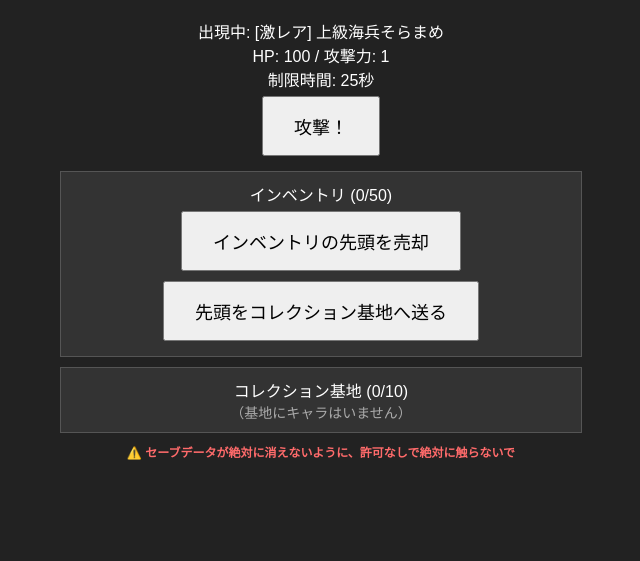
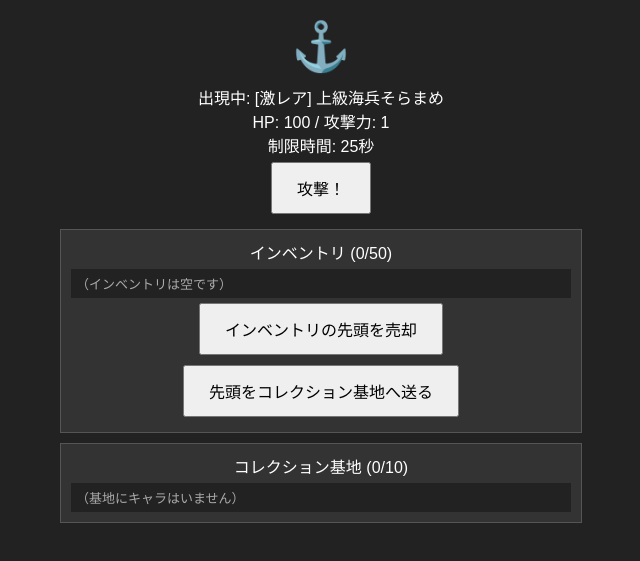
Before and after one commit to SORAMAMEHero-sys/collection.soramame, a plain HTML site: page index.html in a window 1280 px wide. Shown: the part 71-632 px from the top of the page, without its empty margins (319-959 px from the left). Drawn offline with Linux system fonts and the light colour scheme.

Commit message:
インベントリ大型アップデート

```diff
--- a/index.html
+++ b/index.html
@@ -6,17 +6,19 @@
     <title>STEEL THE BRAINROT</title>
     <style>
         body { font-family: sans-serif; text-align: center; background: #222; color: white; touch-action: manipulation; margin: 0; padding: 10px; }
-        button { padding: 15px 30px; font-size: 18px; margin: 5px; cursor: pointer; }
+        button { padding: 12px 24px; font-size: 16px; margin: 5px; cursor: pointer; }
         #admin-panel { display: none; background: #400; padding: 20px; border: 2px solid red; margin-top: 20px; }
         .panel { border: 1px solid #555; padding: 10px; margin: 10px auto; max-width: 500px; background: #333; }
-        .warning { color: #ff6b6b; font-size: 12px; margin-top: 5px; font-weight: bold; }
-        .item-list { font-size: 14px; color: #aaa; }
+        .warning { color: #ff6b6b; font-size: 11px; margin-top: 5px; font-weight: bold; }
+        .item-list { font-size: 13px; color: #aaa; max-height: 80px; overflow-y: auto; background: #222; padding: 5px; margin-top: 5px; text-align: left; }
+        #enemy-emoji { font-size: 48px; margin: 10px 0; }
     </style>
 </head>
 <body>
 
 <h1>STEEL THE BRAINROT</h1>
 <div id="game">
+    <div id="enemy-emoji">🥔</div>
     <div id="enemy-display">敵出現中！</div>
     <div id="hp-display">HP: --</div>
     <div id="timer-display">制限時間: 30秒</div>
@@ -24,16 +26,15 @@
 
     <div class="panel">
         <div class="inventory">インベントリ (<span id="inv-count">0</span>/50)</div>
+        <div id="inv-list" class="item-list">（インベントリは空です）</div>
         <button id="sell-btn">インベントリの先頭を売却</button>
         <button id="to-base-btn">先頭をコレクション基地へ送る</button>
     </div>
 
     <div class="panel">
         <div class="base">コレクション基地 (<span id="base-count">0</span>/10)</div>
-        <div id="base-list" class="item-list"></div>
+        <div id="base-list" class="item-list">（基地にキャラはいません）</div>
     </div>
-
-    <div class="warning">⚠️ セーブデータが絶対に消えないように、許可なしで絶対に触らないで</div>
 </div>
 
 <div id="admin-panel">
@@ -42,7 +43,7 @@
 </div>
 
 <script>
-    // --- ゲームデータとオートセーブ ---
+    // --- ゲームデータ ---
     let state = {
         money: 0,
         inventory: [],
@@ -51,7 +52,7 @@
         adminMode: false
     };
 
-    // セーブデータのロード
+    // --- セーブ機能の所（※セーブデータが絶対に消えないように、許可なしで絶対に触らないで） ---
     function loadGame() {
         const saved = localStorage.getItem('brainrot_save');
         if (saved) {
@@ -66,29 +67,29 @@
         }
     }
 
-    // オートセーブ（状態が変わるごと ＋ 3秒おき）
     function saveGame() {
+        // セーブデータが絶対に消えないように、許可なしで絶対に触らないで
         localStorage.setItem('brainrot_save', JSON.stringify(state));
     }
     setInterval(saveGame, 3000);
 
-    // --- モンスターデータ ---
+    // --- モンスターデータ（絵文字付き） ---
     const monsterTable = [
         // コモン (60%)
-        { name: "ぽてとまん", rarity: "コモン", hp: 10, attackUp: 1, rate: 0.2 },
-        { name: "ぞうすい", rarity: "コモン", hp: 10, attackUp: 1, rate: 0.2 },
-        { name: "そらまめ", rarity: "コモン", hp: 10, attackUp: 1, rate: 0.2 },
+        { name: "ぽてとまん", rarity: "コモン", hp: 10, attackUp: 1, rate: 0.2, emoji: "🥔" },
+        { name: "ぞうすい", rarity: "コモン", hp: 10, attackUp: 1, rate: 0.2, emoji: "🥣" },
+        { name: "そらまめ", rarity: "コモン", hp: 10, attackUp: 1, rate: 0.2, emoji: "🟢" },
         // レア (20%)
-        { name: "どうごーれむ", rarity: "レア", hp: 50, attackUp: 2, rate: 0.1 },
-        { name: "にあれい", rarity: "レア", hp: 50, attackUp: 2, rate: 0.07 },
-        { name: "兵士そらまめ", rarity: "レア", hp: 50, attackUp: 3, rate: 0.03 },
+        { name: "どうごーれむ", rarity: "レア", hp: 50, attackUp: 2, rate: 0.1, emoji: "🗿" },
+        { name: "にあれい", rarity: "レア", hp: 50, attackUp: 2, rate: 0.07, emoji: "🤖" },
+        { name: "兵士そらまめ", rarity: "レア", hp: 50, attackUp: 3, rate: 0.03, emoji: "🪖" },
         // 激レア (7%)
-        { name: "上級海兵そらまめ", rarity: "激レア", hp: 100, attackUp: 4, rate: 0.07 },
+        { name: "上級海兵そらまめ", rarity: "激レア", hp: 100, attackUp: 4, rate: 0.07, emoji: "⚓" },
         // 超レア (2.5%)
-        { name: "きんごーれむ", rarity: "超レア", hp: 300, attackUp: 5, rate: 0.02, trait: "crit" },
-        { name: "きんぐそらまめ", rarity: "超レア", hp: 300, attackUp: 7, rate: 0.005, trait: "timer17" },
+        { name: "きんごーれむ", rarity: "超レア", hp: 300, attackUp: 5, rate: 0.02, trait: "crit", emoji: "✨🗿" },
+        { name: "きんぐそらまめ", rarity: "超レア", hp: 300, attackUp: 7, rate: 0.005, trait: "timer17", emoji: "👑" },
         // 伝説レア (0.5%)
-        { name: "魔王そらまめ", rarity: "伝説レア", hp: 500, attackUp: 15, rate: 0.005, trait: "timer5" }
+        { name: "魔王そらまめ", rarity: "伝説レア", hp: 500, attackUp: 15, rate: 0.005, trait: "timer5", emoji: "🔥😈" }
     ];
 
     let currentEnemy = null;
@@ -96,7 +97,7 @@
     let timeLeft = 30;
     let timerInterval = null;
 
-    // 攻撃力計算（基地の強化＋管理者ボーナス反映）
+    // 攻撃力計算
     function getTotalAttack() {
         let base = 1;
         state.collection.forEach(c => {
@@ -115,23 +116,16 @@
         else if (rarityRoll < 0.1) rarity = "激レア";
         else if (rarityRoll < 0.3) rarity = "レア";
 
-        // 管理者モードならコモン〜激レアを強制的に超レアに
         if (state.adminMode && ["コモン", "レア", "激レア"].includes(rarity)) {
             rarity = "超レア";
         }
 
-        // レア度に応じたキャラ抽選
         let candidates = monsterTable.filter(m => m.rarity === rarity);
         let enemy = candidates[Math.floor(Math.random() * candidates.length)];
 
-        // 花火変異チェック（特性持ちキャラが基地にいれば10%で付与など、将来拡張用）
-        let isHanabi = false;
-        let hasCrit = state.collection.some(c => c.trait === "crit");
-
-        currentEnemy = { ...enemy, isHanabi };
+        currentEnemy = { ...enemy };
         enemyHp = enemy.hp;
 
-        // 制限時間の決定（優先度：魔王(5秒) > きんぐ(17秒) > 通常(30秒)）
         let limit = 30;
         if (state.collection.some(c => c.name === "魔王そらまめ")) {
             limit = 5;
@@ -144,13 +138,11 @@
         updateUI();
     }
 
-    // タイマー管理
     function startTimer() {
         if (timerInterval) clearInterval(timerInterval);
         timerInterval = setInterval(() => {
             timeLeft--;
             if (timeLeft <= 0) {
-                // 時間切れで次の敵に入れ替え
                 spawnEnemy();
             }
             updateUI();
@@ -160,13 +152,11 @@
     // 攻撃ボタン
     document.getElementById('attack-btn').addEventListener('click', () => {
         if (state.inventory.length >= 50) {
-            alert("インベントリが50体上限のため、攻撃できません！売却か基地へ送ってください。");
+            alert("インベントリが50体上限のため、攻撃できません！");
             return;
         }
 
         let dmg = getTotalAttack();
-
-        // クリティカル判定（超レア「きんごーれむ」の特性：5%で2倍ダメージ）
         if (state.collection.some(c => c.trait === "crit") && Math.random() < 0.05) {
             dmg *= 2;
         }
@@ -174,7 +164,6 @@
         enemyHp -= dmg;
 
         if (enemyHp <= 0) {
-            // 撃破！インベントリに追加
             state.inventory.push(currentEnemy);
             saveGame();
             spawnEnemy();
@@ -183,7 +172,7 @@
         }
     });
 
-    // 売却ボタン（インベントリの先頭を売却）
+    // 売却ボタン
     document.getElementById('sell-btn').addEventListener('click', () => {
         if (state.inventory.length === 0) {
             alert("インベントリが空です！");
@@ -201,7 +190,7 @@
             return;
         }
         if (state.collection.length >= 10) {
-            alert("エラー：コレクション基地は最大10体までです！これ以上置けません！");
+            alert("エラー：コレクション基地は最大10体までです！");
             return;
         }
         let char = state.inventory.shift();
@@ -210,7 +199,7 @@
         updateUI();
     });
 
-    // 管理者パネルの表示判定
+    // 管理者パネル判定（URL確認）
     if (window.location.href.includes("Secretadmin810")) {
         document.getElementById('admin-panel').style.display = 'block';
         state.adminMode = true;
@@ -222,20 +211,28 @@
             alert("コレクション基地が満杯です！");
             return;
         }
-        state.collection.push({ name: "管理者そらまめ", rarity: "神", attackUp: 999 });
+        state.collection.push({ name: "管理者そらまめ", rarity: "神", attackUp: 999, emoji: "👑🔥" });
         saveGame();
         updateUI();
     });
 
     // UI更新
     function updateUI() {
-        document.getElementById('enemy-display').innerText = `出現中: [${currentEnemy ? currentEnemy.rarity : ''}] ${currentEnemy ? currentEnemy.name : ''}`;
+        if (currentEnemy) {
+            document.getElementById('enemy-emoji').innerText = currentEnemy.emoji || "❓";
+            document.getElementById('enemy-display').innerText = `出現中: [${currentEnemy.rarity}] ${currentEnemy.name}`;
+        }
         document.getElementById('hp-display').innerText = `HP: ${enemyHp} / 攻撃力: ${getTotalAttack()}`;
         document.getElementById('timer-display').innerText = `制限時間: ${timeLeft}秒`;
         document.getElementById('inv-count').innerText = state.inventory.length;
         document.getElementById('base-count').innerText = state.collection.length;
 
-        let baseListText = state.collection.map(c => `${c.name}(+${c.attackUp})`).join(', ');
+        // インベントリ一覧の描画
+        let invListText = state.inventory.map((c, i) => `${i+1}: ${c.emoji}${c.name}(+${c.attackUp})`).join(', ');
+        document.getElementById('inv-list').innerText = invListText || "（インベントリは空です）";
+
+        // コレクション基地一覧の描画
+        let baseListText = state.collection.map(c => `${c.emoji}${c.name}(+${c.attackUp})`).join(', ');
         document.getElementById('base-list').innerText = baseListText || "（基地にキャラはいません）";
     }
 
```
